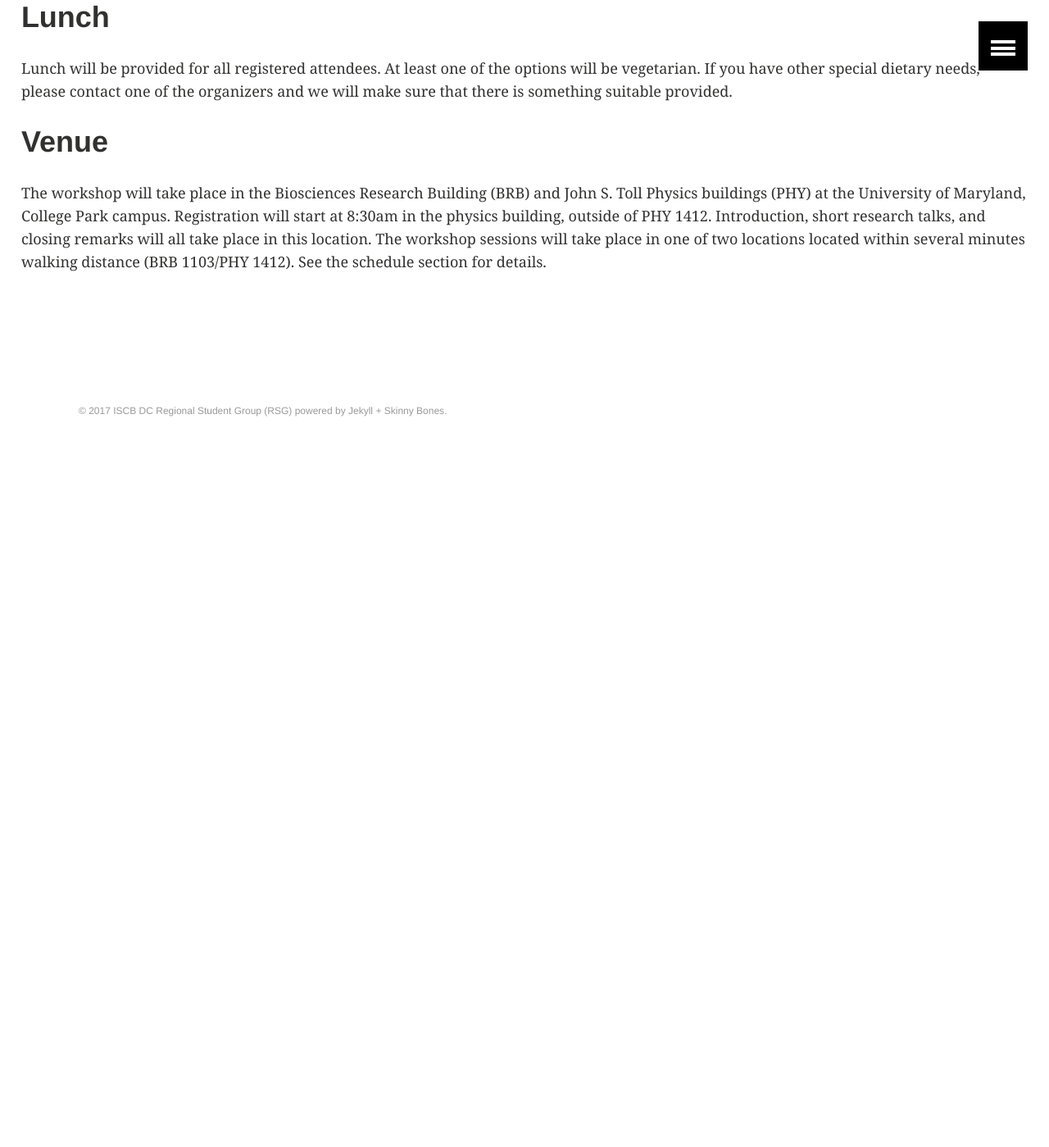
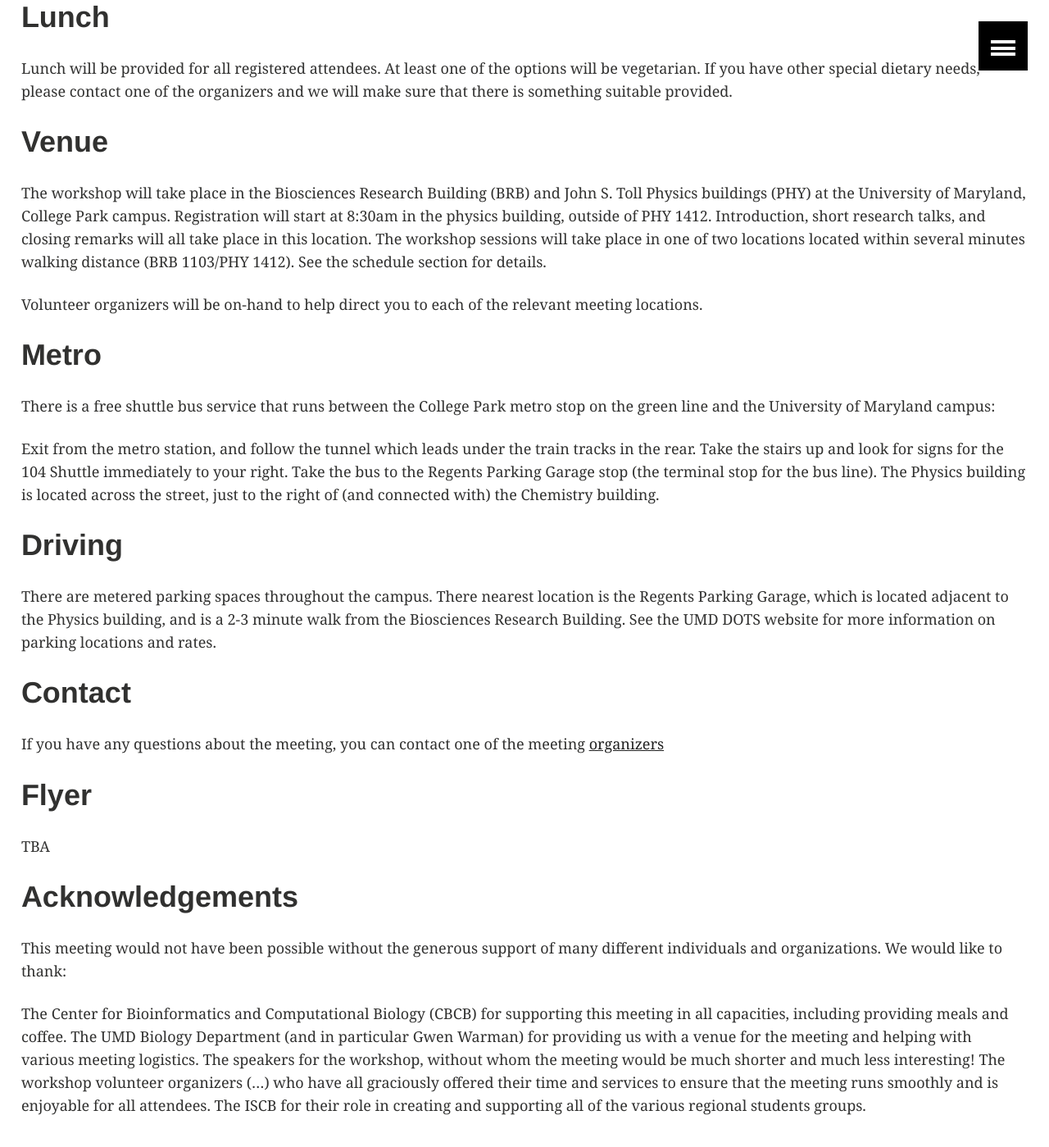
Before and after one commit to iscb-dc-rsg/iscb-dc-rsg.github.io, a Jekyll site: the page built from _pages/workshop2017.md, in a window 1280 px wide and 1400 px high, scrolled down 1327 px. Shown: the whole window at 82% size. Built offline with Jekyll 4.4.1, drawn with Linux system fonts in a browser that asks for light colours; our own code applies the rules of GitHub Pages for plain Markdown files; before the commit the page ends 1914 px from its top, so only the background shows below that.

Commit message:
Update workshop2017.md

```diff
--- a/_pages/workshop2017.md
+++ b/_pages/workshop2017.md
@@ -47,3 +47,38 @@ Lunch will be provided for all registered attendees. At least one of the options
 # Venue
 
 The workshop will take place in the Biosciences Research Building (BRB) and John S. Toll Physics buildings (PHY) at the University of Maryland, College Park campus. Registration will start at 8:30am in the physics building, outside of PHY 1412. Introduction, short research talks, and closing remarks will all take place in this location. The workshop sessions will take place in one of two locations located within several minutes walking distance (BRB 1103/PHY 1412). See the schedule section for details.
+
+Volunteer organizers will be on-hand to help direct you to each of the relevant meeting locations.
+
+
+# Metro
+
+There is a free shuttle bus service that runs between the College Park metro stop on the green line and the University of Maryland campus:
+
+Exit from the metro station, and follow the tunnel which leads under the train tracks in the rear.
+Take the stairs up and look for signs for the 104 Shuttle immediately to your right.
+Take the bus to the Regents Parking Garage stop (the terminal stop for the bus line).
+The Physics building is located across the street, just to the right of (and connected with) the Chemistry building.
+
+# Driving
+
+There are metered parking spaces throughout the campus. There nearest location is the Regents Parking Garage, which is located adjacent to the Physics building, and is a 2-3 minute walk from the Biosciences Research Building. See the UMD DOTS website for more information on parking locations and rates.
+
+# Contact
+
+If you have any questions about the meeting, you can contact one of the meeting [organizers](https://iscb-dc-rsg.github.io/organizers/)
+
+# Flyer
+
+  TBA
+
+
+# Acknowledgements
+
+This meeting would not have been possible without the generous support of many different individuals and organizations. We would like to thank:
+
+The Center for Bioinformatics and Computational Biology (CBCB) for supporting this meeting in all capacities, including providing meals and coffee.
+The UMD Biology Department (and in particular Gwen Warman) for providing us with a venue for the meeting and helping with various meeting logistics.
+The speakers for the workshop, without whom the meeting would be much shorter and much less interesting!
+The workshop volunteer organizers (...) who have all graciously offered their time and services to ensure that the meeting runs smoothly and is enjoyable for all attendees.
+The ISCB for their role in creating and supporting all of the various regional students groups.
```
